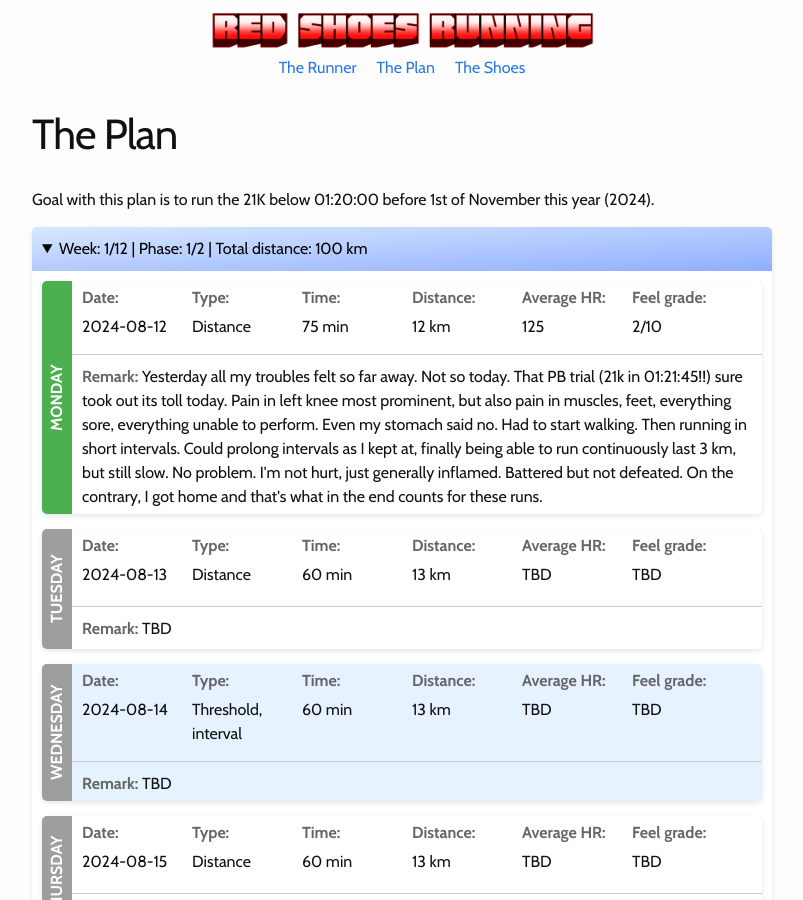
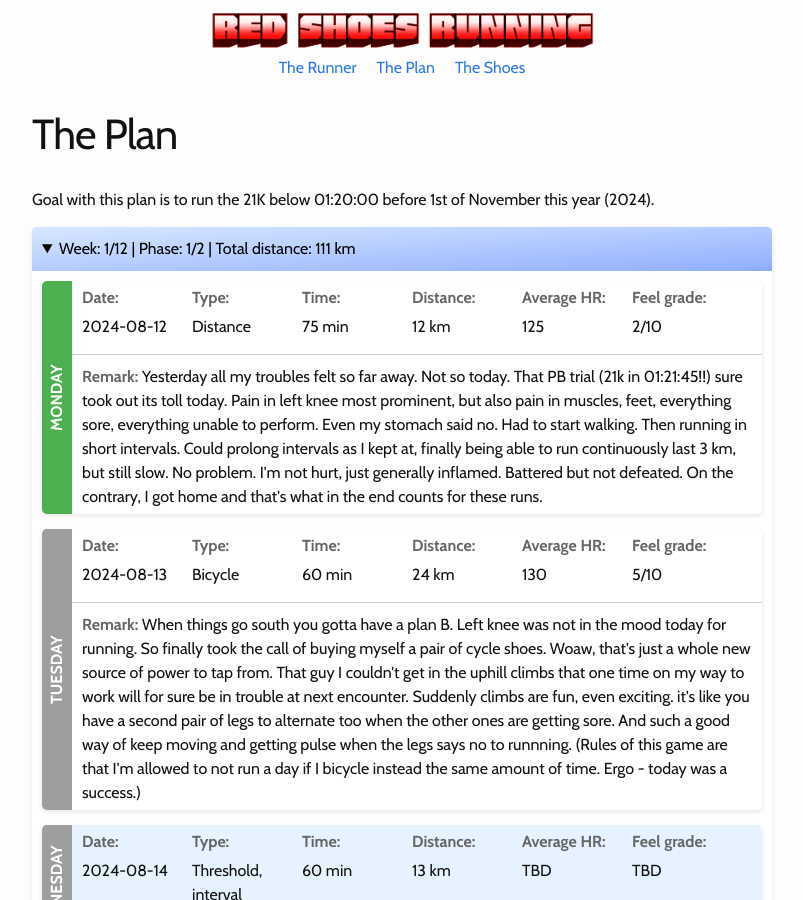
Before and after one commit to hulsbo/personal-blog, a Jekyll site: the page built from running-plan.markdown, in a window 1280 px wide and 900 px high. Shown: the whole window, without its empty margins (238-1041 px from the left). Built offline with Jekyll 4.4.1, drawn with Linux system fonts in a browser that asks for light colours.

Commit message:
tuesday done

```diff
--- a/_includes/output.html
+++ b/_includes/output.html
@@ -1,9 +1,9 @@
   <details>
-    <summary class="detailsStyle"><div>Week: 1/12 | Phase: 1/2 | Total distance: 100 km</div></summary>
+    <summary class="detailsStyle"><div>Week: 1/12 | Phase: 1/2 | Total distance: 111 km</div></summary>
     <ul>
       <li class="headerStyle"><div>Weekday</div><div>Date</div><div>Type</div><div>Time</div><div>Distance</div><div>Average HR</div><div>Feel grade</div><div>Remark</div></li>
       <li class="Done"><div data-label="Weekday">MONDAY</div><div data-label="Date">2024-08-12</div><div data-label="Type">Distance</div><div data-label="Time">75</div><div data-label="Distance">12</div><div data-label="Average HR">125</div><div data-label="Feel grade"> 2/10</div><div data-label="Remark">Yesterday all my troubles felt so far away. Not so today. That PB trial (21k in 01:21:45!!) sure took out its toll today. Pain in left knee most prominent, but also pain in muscles, feet, everything sore, everything unable to perform. Even my stomach said no. Had to start walking. Then running in short intervals. Could prolong intervals as I kept at, finally being able to run continuously last 3 km, but still slow. No problem. I'm not hurt, just generally inflamed. Battered but not defeated. On the contrary, I got home and that's what in the end counts for these runs.</div></li>
-      <li class="Undone"><div data-label="Weekday">TUESDAY</div><div data-label="Date">2024-08-13</div><div data-label="Type">Distance</div><div data-label="Time">60</div><div data-label="Distance">13</div><div data-label="Average HR">TBD</div><div data-label="Feel grade">TBD</div><div data-label="Remark">TBD</div></li>
+      <li class="Undone"><div data-label="Weekday">TUESDAY</div><div data-label="Date">2024-08-13</div><div data-label="Type">Bicycle</div><div data-label="Time">60</div><div data-label="Distance">24</div><div data-label="Average HR">130</div><div data-label="Feel grade"> 5/10</div><div data-label="Remark">When things go south you gotta have a plan B. Left knee was not in the mood today for running. So finally took the call of buying myself a pair of cycle shoes. Woaw, that's just a whole new source of power to tap from. That guy I couldn't get in the uphill climbs that one time on my way to work will for sure be in trouble at next encounter. Suddenly climbs are fun, even exciting. it's like you have a second pair of legs to alternate too when the other ones are getting sore. And such a good way of keep moving and getting pulse when the legs says no to runnning. (Rules of this game are that I'm allowed to not run a day if I bicycle instead the same amount of time. Ergo - today was a success.)</div></li>
       <li class="Undone"><div data-label="Weekday">WEDNESDAY</div><div data-label="Date">2024-08-14</div><div data-label="Type">Threshold, interval</div><div data-label="Time">60</div><div data-label="Distance">13</div><div data-label="Average HR">TBD</div><div data-label="Feel grade">TBD</div><div data-label="Remark">TBD</div></li>
       <li class="Undone"><div data-label="Weekday">THURSDAY</div><div data-label="Date">2024-08-15</div><div data-label="Type">Distance</div><div data-label="Time">60</div><div data-label="Distance">13</div><div data-label="Average HR">TBD</div><div data-label="Feel grade">TBD</div><div data-label="Remark">TBD</div></li>
       <li class="Undone"><div data-label="Weekday">FRIDAY</div><div data-label="Date">2024-08-16</div><div data-label="Type">Distance</div><div data-label="Time">60</div><div data-label="Distance">13</div><div data-label="Average HR">TBD</div><div data-label="Feel grade">TBD</div><div data-label="Remark">TBD</div></li>
```
